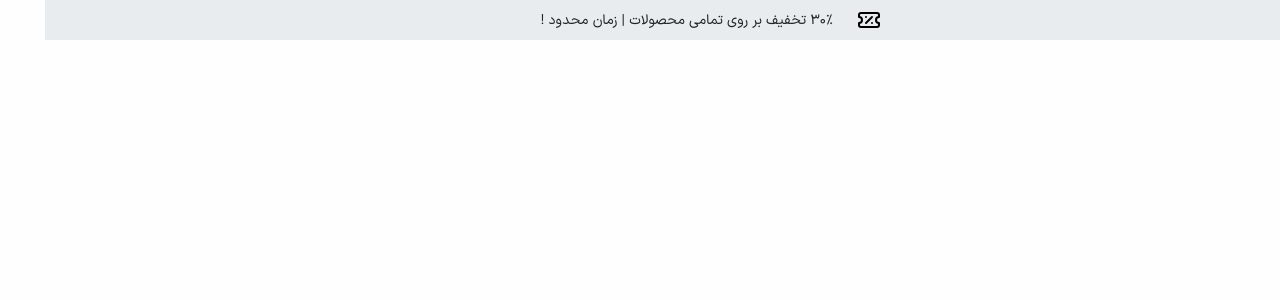
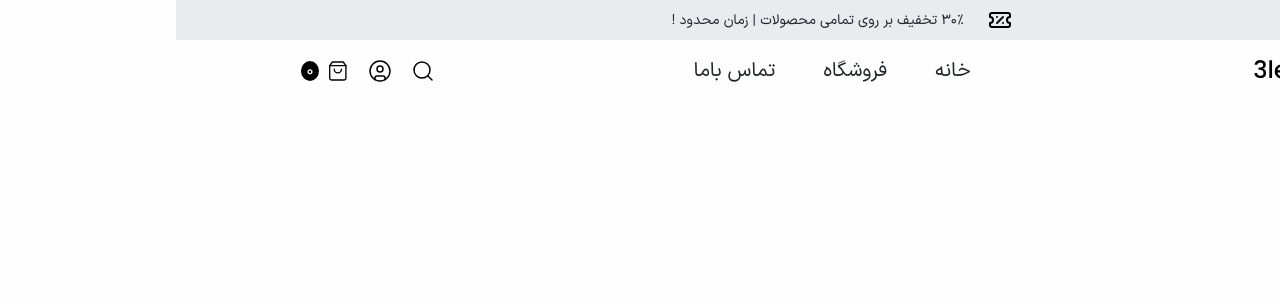
Before and after one commit to Mahan-maleki/elegant, a React (Vite) app: page / in a window 1280 px wide. Shown: the top 300 px of the page. Built offline with nearby package versions, Linux system fonts and the light colour scheme.

Commit message:
make a desktop header

```diff
--- a/src/components/Header.jsx
+++ b/src/components/Header.jsx
@@ -1,5 +1,5 @@
 import React from 'react'
-import { ArrowLeft, TicketPercent } from 'lucide-react'
+import { ArrowLeft, CircleUser, Search, ShoppingBag, TicketPercent } from 'lucide-react'
 import { NavLink } from 'react-router'
 import css from "./Header.module.css"
 
@@ -23,6 +23,38 @@ function Header() {
           </div>
         </div>
       </div>
+      <div className="container">
+        <div className={"row d-flex align-items-center " + css.header}>
+          <div className="col-2 d-flex align-items-center">
+            <NavLink to="/">
+              <img src="/Logo.svg" alt="logo" className={css.logo} />
+            </NavLink>
+          </div>
+          <div className="col-8 d-flex align-items-center justify-content-center">
+            <ul className='mb-0 d-flex'>
+              <li className={css.menuList}><NavLink to="/" className="text-decoration-none text-dark fs-5 px-4">خانه</NavLink></li>
+              <li className={css.menuList}><NavLink to="/shop" className="text-decoration-none text-dark fs-5 px-4">فروشگاه</NavLink></li>
+              <li className={css.menuList}><NavLink to="/contact" className="text-decoration-none text-dark fs-5 px-4">تماس باما</NavLink></li>
+            </ul>
+          </div>
+          <div className="col-2 d-flex align-items-center">
+            <div className="row">
+              <div className="col-3">
+                  <Search color='#000' size={24} strokeWidth={1.5} />
+              </div>
+              <div className="col-3">
+                <CircleUser color='#000' size={24} strokeWidth={1.5} />
+              </div>
+              <div className="col-5 d-flex align-items-center">
+                <ShoppingBag color='#000' size={24} strokeWidth={1.5} />
+                <div className={css.cartBadge + " me-2 rounded-circle d-flex justify-content-center align-items-center"}>
+                  <span className='text-white'>0</span>
+                </div>
+              </div>
+            </div>
+          </div>
+        </div>
+      </div>
     </>
   )
 }
--- a/src/components/Header.module.css
+++ b/src/components/Header.module.css
@@ -45,3 +45,17 @@
         font-size: 12px !important;
     }
 }
+
+.header {
+    padding: 16px;
+}
+
+.menuList {
+    list-style: none;
+}
+
+.cartBadge {
+    width: 20px;
+    height: 20px;
+    background: var(--primary-color);
+}
```
